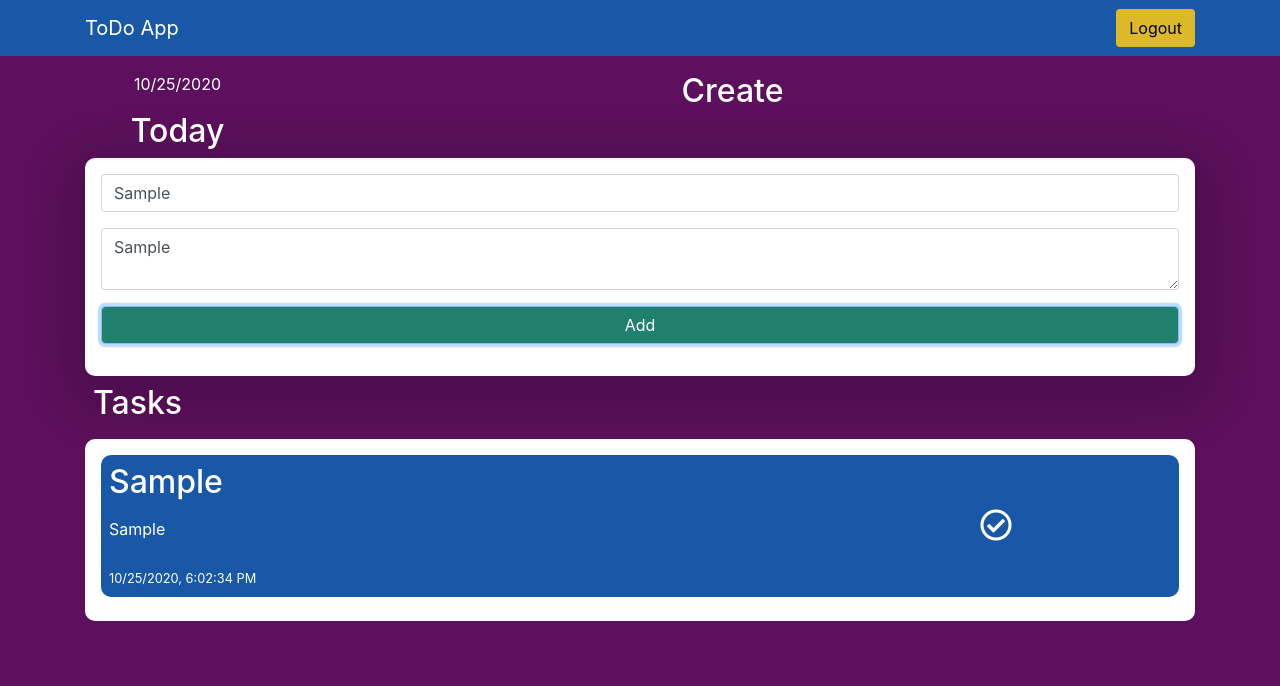
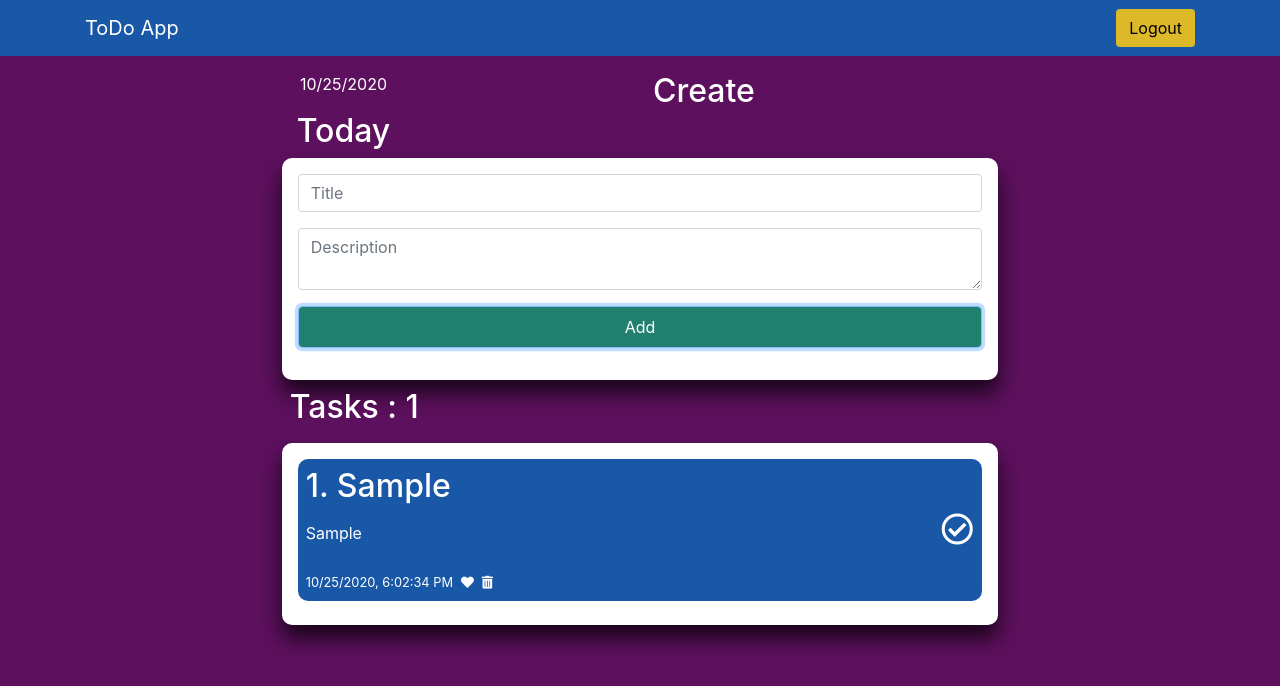
Before and after one commit to danny237/ToDo-App-REACT, a React (Create React App) app: page / in a window 1280 px wide. Both pictures are taken after typing "Sample", "Sample" into the empty fields and a click on the button "Add". Shown: the top 686 px of the page. Built offline with nearby package versions, Linux system fonts and the light colour scheme.

Commit message:
finish todo page

```diff
--- a/src/Components/Todo/Create.js
+++ b/src/Components/Todo/Create.js
@@ -6,7 +6,7 @@ export default function Create({tasks, setTasks}) {
 
     const [title, setTitle] = useState("")
     const [description, setDescription] = useState("")
-    const [error, setError] = useState("")
+    const [error, setError] = useState(false)
 
     useEffect(() => {
     }, [])
@@ -22,16 +22,20 @@ export default function Create({tasks, setTasks}) {
             const newTask = {
                 title,
                 description,
-                created_at: date.toLocaleString()
+                created_at: date.toLocaleString(),
+                isComplete: false,
+                isHearted: false
             }
             setTasks([...tasks, newTask])
+            setTitle("")
+            setDescription("")
         }
     }
 
     return (
 
         <div className="create-task">
-            <form className="form-group">
+            <form className="form-group" onSubmit={(e) => addHandler(e)}>
                 <input
                 className="form-group form-control"
                 type="text"
@@ -46,7 +50,7 @@ export default function Create({tasks, setTasks}) {
                 value={description}
                 onChange={(e) => setDescription(e.target.value)}
                 ></textarea>
-                <button onClick={(e) => addHandler(e)} className="add-btn btn form-control">Add</button>
+                <button type="submit" className="add-btn btn p-2 form-control">Add</button>
             </form>
             {error && <Error />}
 
--- a/src/Components/Todo/Todo.css
+++ b/src/Components/Todo/Todo.css
@@ -4,11 +4,9 @@
     color: #fff;
 }
 
-
 .logout-btn{
     background-color: #DDB92A;
     box-shadow: 0px 0px 0px rgba(0, 0, 0, 0);
-
 }
 
 nav, nav a{
@@ -19,10 +17,13 @@ nav, nav a{
 .add-task{
     background-color: #fff;
     border-radius: 10px;
-    box-shadow: 0px 14px 52px 13px rgba(0, 0, 0, 0.2);
+    box-shadow: 0px 14px 20px rgba(0, 0, 0, 0.7);
 }
 
 .todo-list{
     background-color: rgb(255, 255, 255);
     border-radius: 10px;
+    max-height: 51vh;
+    overflow: auto;
+    box-shadow: 0px 14px 20px rgba(0, 0, 0, 0.7);
 }
--- a/src/Components/Todo/Todo.js
+++ b/src/Components/Todo/Todo.js
@@ -4,30 +4,22 @@ import EmptyMessage from './EmptyMessage'
 import TodoItems from './TodoItems'
 import './Todo.css'
 
+const EMPTY_MESSAGE = "Taks is Empty !"
 
-const EMPTY_MESSAGE = "Taks is Empty !"
+const date_now = new Date()
 
 export default function Todo() {
 
-    var dateNow = new Date()
-    var n = dateNow.toLocaleString()
-
-    const [date, setDate] = useState(new Date())
     const [tasks, setTasks] = useState([])
-
     const [isTasksEmpty, setTasksStatus] = useState(true)
 
-
-
     useEffect(() => {
-        if (tasks.length != 0){
+        if (tasks.length != 0) {
             setTasksStatus(false)
-        }else{
+        } else {
             setTasksStatus(true)
         }
     })
-
-    console.log(tasks)
 
     return (
         <div className="todo-page">
@@ -38,12 +30,11 @@ export default function Todo() {
                 </div>
             </nav>
 
-            <div className="container">
+            <div className="container col-md-7">
 
-                <div className="create-box">
                 <div className="date mt-3 d-flex">
                     <div className="col">
-                                <p className="muted">{date.toLocaleDateString()}</p>
+                        <p className="muted">{date_now.toLocaleDateString()}</p>
                         <h2>Today</h2>
                     </div>
                     <div className="col-10">
@@ -57,7 +48,7 @@ export default function Todo() {
                 </div>
                 <div className="m-2 row">
                     <div>
-                                <h2>Tasks</h2>
+                        <h2>Tasks : {tasks.length}</h2>
                     </div>
                 </div>
 
@@ -66,13 +57,10 @@ export default function Todo() {
                     {
                         isTasksEmpty ?
                             <EmptyMessage /> :
-                                <TodoItems tasks={tasks}/>
+                            <TodoItems tasks={tasks} setTasks={setTasks} />
                     }
                 </div>
             </div>
         </div>
-
-
-        </div>
     )
 }
--- a/src/Components/Todo/TodoItems.js
+++ b/src/Components/Todo/TodoItems.js
@@ -1,44 +1,83 @@
-import React from 'react'
+import React, { useState } from 'react'
 import './TodoItems.css'
 // import Checkbox from '@material-ui/core/Checkbox';
 
+const COMPLETE_STYLE = { backgroundColor: "#008000", cursor: "pointer", borderRadius: "50%" }
+const NOT_COMPLETE_STYLE = { color: "#fff", cursor: "pointer" }
+const HEARTED_STYLE = { color: "red", cursor: "pointer" }
+const NOT_HERTED_STYLE = { color: "#fff", cursor: "pointer" }
 
-export default function TodoItems({tasks}) {
+export default function TodoItems({ tasks, setTasks }) {
 
-    const [checked, setChecked] = React.useState(true);
+    const completeHandler = (index) => {
+        let newArray = [...tasks]
+        if (newArray[index].isComplete) {
+            newArray[index].isComplete = false
+            setTasks(newArray)
+        } else {
+            newArray[index].isComplete = true
+            setTasks(newArray)
+        }
+    }
 
-    const handleChange = (event) => {
-    setChecked(event.target.checked);
+    const deleteHandler = (index) => {
+        let newArray = [...tasks]
+        newArray.splice(index, 1)
+        setTasks(newArray)
     }
+
+    const heartHandler = (index) => {
+        let newArray = [...tasks]
+        if (newArray[index].isHearted) {
+            newArray[index].isHearted = false
+            setTasks(newArray)
+        } else {
+            newArray[index].isHearted = true
+            setTasks(newArray)
+        }
+    }
+
     return (
-        <div className="tasks-items">
+        <div className="tasks-items d-flex flex-column-reverse">
             {
                 tasks.map((item, index) => (
-                    <div key={index} className="item  m-2 mb-3">
+                    <div key={index} className="item m-2 mb-3">
                         <div className="row">
-                            <div className="col-9 d-flex flex-column">
+                            <div className="col-10 d-flex flex-column">
                                 <div className="align-self-start m-2">
-                                    <h2>{item.title}</h2>
+                                    {
+                                        item.isComplete ?
+                                            <s><h2>{index+1}. {item.title}</h2></s> :
+                                            <h2>{index+1}. {item.title}</h2>
+                                    }
                                 </div>
                                 <div className="align-self-start mx-2">
-                                    <p>{item.description}</p>
+                                    {
+                                        item.isComplete ?
+                                            <s><p>{item.description}</p></s> :
+                                            <p>{item.description}</p>
+                                    }
                                 </div>
                                 <div className="align-self-start m-2">
-                                   <small> {item.created_at} </small>
+                                    <small>
+                                        {item.created_at}
+                                        <i
+                                            onClick={() => heartHandler(index)}
+                                            className="fas fa-heart mx-2"
+                                            style={item.isHearted ? HEARTED_STYLE : NOT_HERTED_STYLE}></i>
+                                        <i
+                                            onClick={() => deleteHandler(index)}
+                                            className="fas fa-trash-alt disabled"
+                                            style={{ cursor: "pointer" }} ></i>
+                                    </small>
                                 </div>
                             </div>
-                            <div className="col-3 d-flex">
+                            <div className="col-2 d-flex">
                                 <div className="align-self-center ml-5">
-                                    {item.isComplete ?
-                                    // <Checkbox inputProps={{ 'aria-label': 'uncontrolled-checkbox' }} /> :
-                                    // <Checkbox inputProps={{ 'aria-label': 'uncontrolled-checkbox' }} />
-                                    <div onClick={() => console.log("hello")}>
-                                        <i className="far fa-check-circle fa-2x"></i>
-                                    </div>:
-                                    <div onClick={() => console.log("hello")}>
-                                        <i className="far fa-check-circle fa-2x"></i>
-                                    </div>
-                                }
+                                        <i className="far fa-check-circle fa-2x"
+                                            style={item.isComplete ? COMPLETE_STYLE : NOT_COMPLETE_STYLE}
+                                            onClick={() => completeHandler(index)}
+                                        ></i>
                                 </div>
                             </div>
                         </div>
```
Also changed, not shown: src/Project_Planning.txt. Lines whose indentation alone changed are shown as unchanged.
